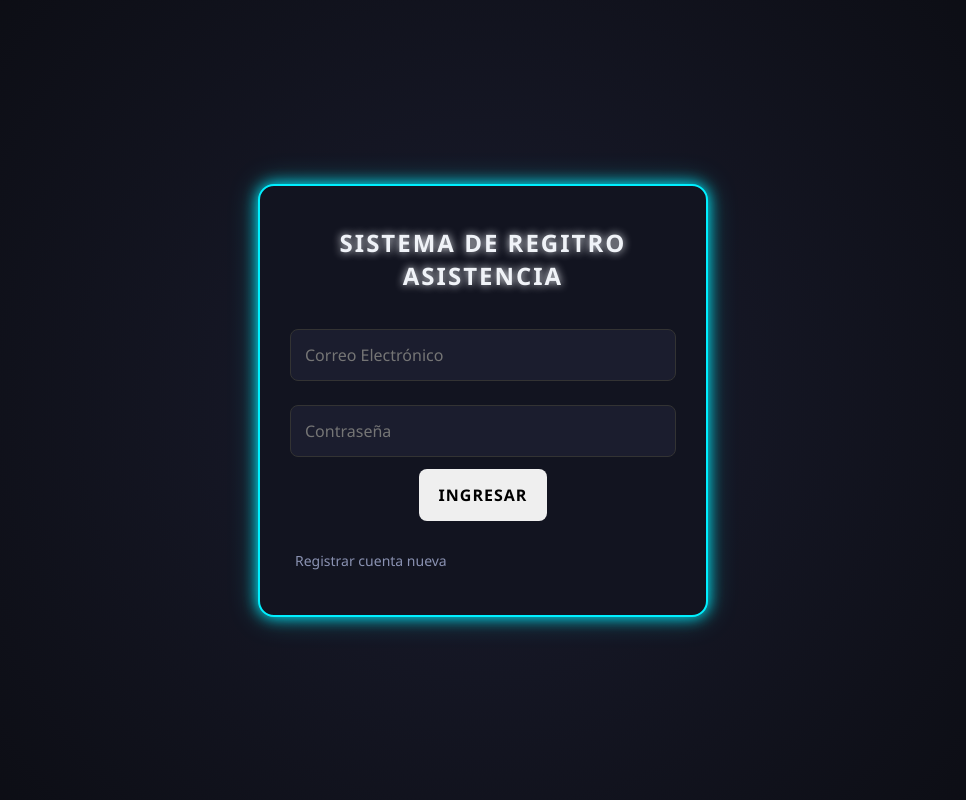
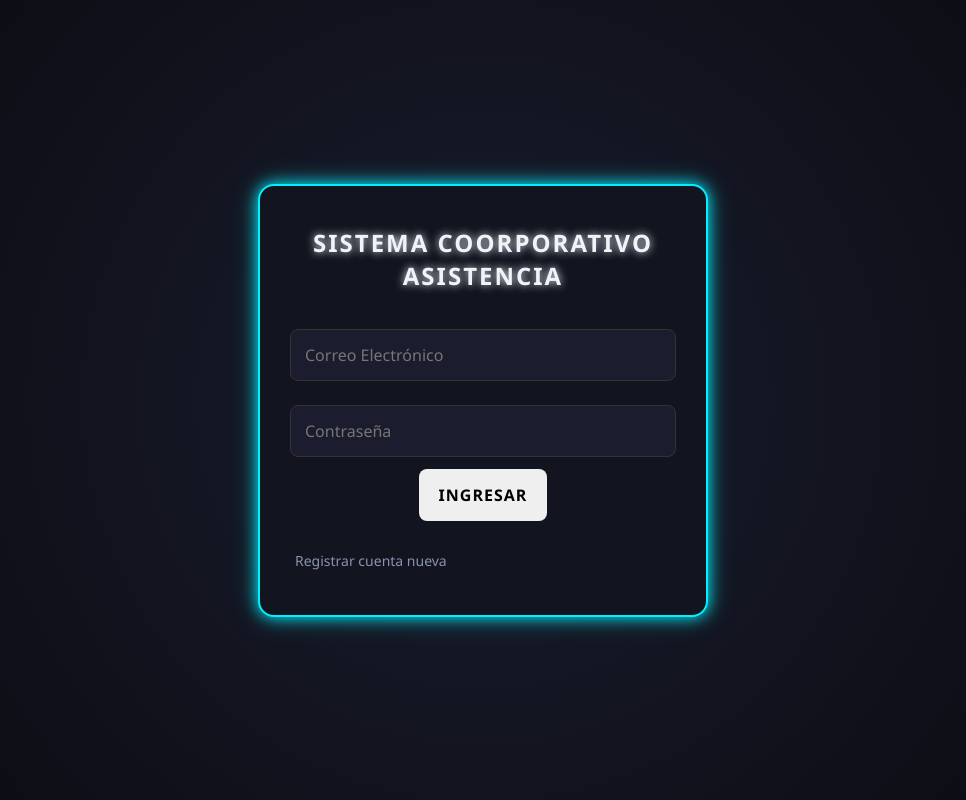
Before and after one commit to bullon-gianm/Sistema-Registro-Asistencia, a plain HTML site: page frontend/login.html in a window 1280 px wide. Shown: the whole page, without its empty margins (157-1123 px from the left). Drawn offline with Linux system fonts and the light colour scheme.

Commit message:
actualizar titulo login en develop

```diff
--- a/frontend/login.html
+++ b/frontend/login.html
@@ -7,7 +7,7 @@
 </head>
 <body>
     <div class="container">
-        <h2>Sistema de Regitro Asistencia</h2>
+        <h2>Sistema Coorporativo Asistencia</h2>
         <form id="loginForsm">
             <input type="email" id="correo" placeholder="Correo Electrónico" required>
             <input type="password" id="password" placeholder="Contraseña" required>
```
